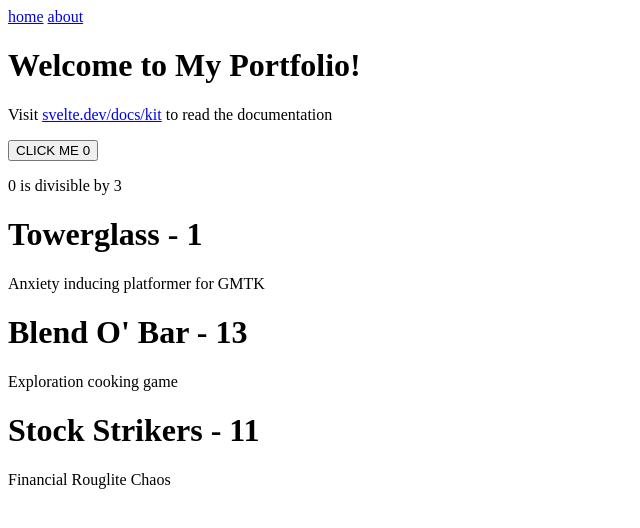
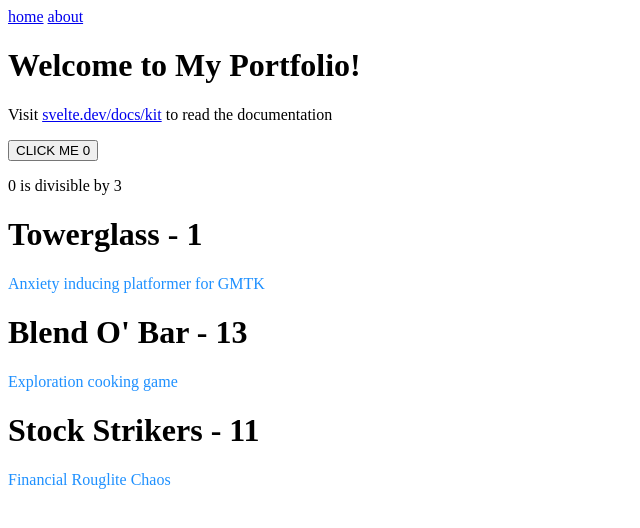
Before and after one commit to MrPuffyWuff/portfolio, a SvelteKit app: page / in a window 1280 px wide. Shown: the top 528 px of the page, without its empty margins (0-640 px from the left). Built offline with nearby package versions, Linux system fonts and the light colour scheme.

Commit message:
style testing

```diff
--- a/src/routes/block.svelte
+++ b/src/routes/block.svelte
@@ -4,3 +4,11 @@
 
 <h1>{name} - {num}</h1>
 <p>{desc}</p>
+
+<style>
+    p {
+        color:dodgerblue;
+        font-family: 'Times New Roman', Times, serif;
+
+    }
+</style>
```
